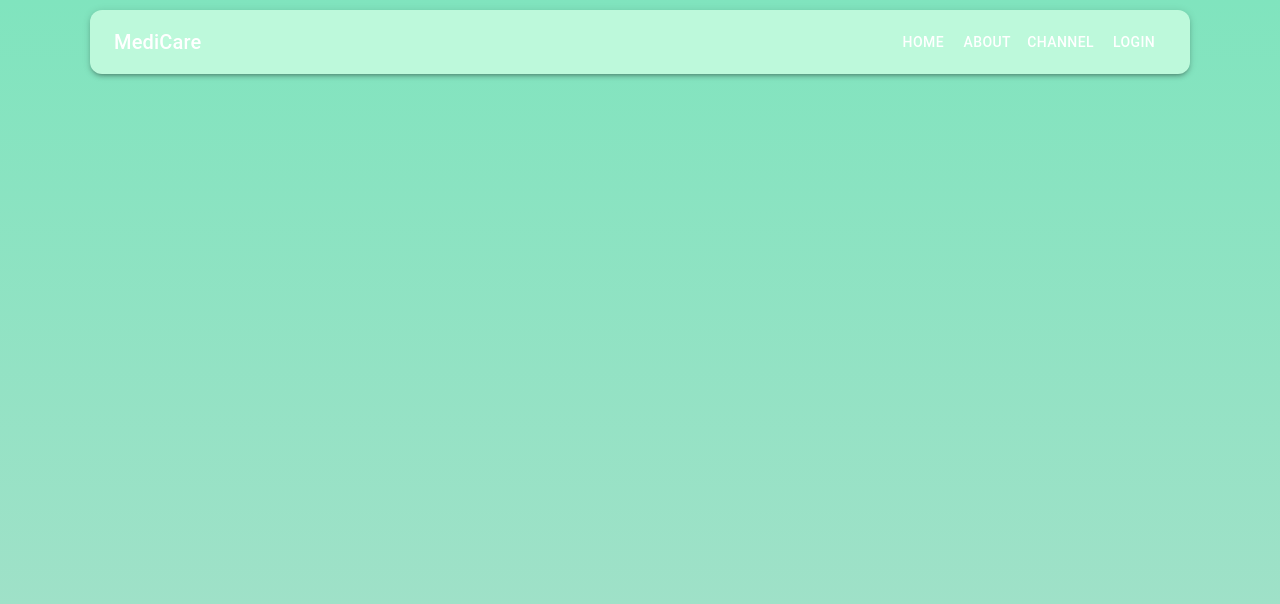
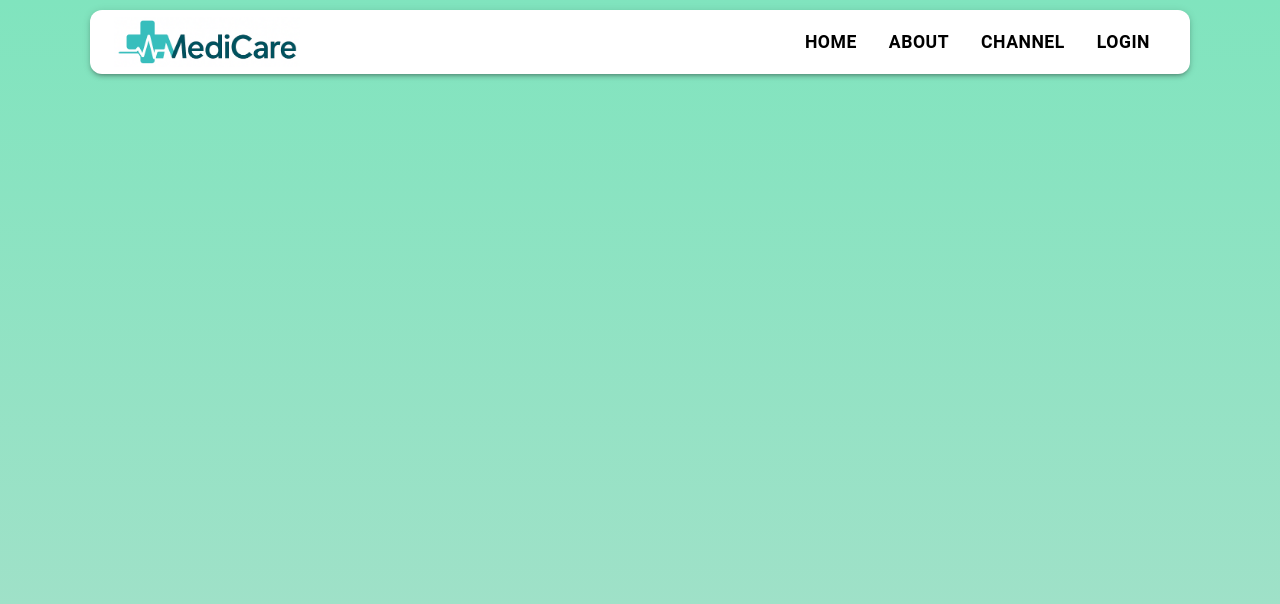
Before and after one commit to Chehan001/mini-project-medical-center-management-system-frontend, a React (Create React App) app: page / in a window 1280 px wide. Shown: the top 604 px of the page. Built offline with nearby package versions, Linux system fonts and the light colour scheme.

Commit message:
Add_medicare_logo

```diff
--- a/src/components/NavBar.jsx
+++ b/src/components/NavBar.jsx
@@ -1,7 +1,15 @@
 import React, { useState } from 'react';
 import {
-  AppBar, Toolbar, Typography, Button, Box, IconButton, Drawer,
-  List, ListItem, ListItemText
+  AppBar,
+  Toolbar,
+  Typography,
+  Button,
+  Box,
+  IconButton,
+  Drawer,
+  List,
+  ListItem,
+  ListItemText
 } from '@mui/material';
 import MenuIcon from '@mui/icons-material/Menu';
 import { Link } from 'react-router-dom';
@@ -26,10 +34,11 @@ const NavBar = () => {
 
   return (
     <AppBar
-      position="sticky"   //  sticks on top, no white gap
+      position="sticky"
       elevation={3}
       sx={{
-        backgroundColor: '#BDF9DB',
+        backgroundColor: '#ffffff', // White navbar background
+        color: 'black',             // Black text
         ...( !isMobile && {
           marginTop: '10px',
           borderRadius: '12px',
@@ -39,16 +48,22 @@ const NavBar = () => {
       }}
     >
       <Toolbar>
-        <Typography variant="h6" sx={{ flexGrow: 1 }}>
-          MediCare
-        </Typography>
+        {/* Logo + Text */}
+        <Box sx={{ display: 'flex', alignItems: 'center', flexGrow: 1 }}>
+          <img
+            src="/medicare_logo.png" // <-- fixed path
+            alt=""
+            style={{ height: '50px', objectFit: 'contain', marginRight: '10px' }}
+          />
+
+        </Box>
 
         {isMobile ? (
           <>
             <IconButton
               edge="end"
-              color="inherit"
               onClick={toggleDrawer(true)}
+              sx={{ color: 'black' }}
             >
               <MenuIcon />
             </IconButton>
@@ -72,7 +87,16 @@ const NavBar = () => {
                       component={Link}
                       to={item.path}
                     >
-                      <ListItemText primary={item.text} />
+                      <ListItemText
+                        primary={item.text}
+                        primaryTypographyProps={{
+                          sx: {
+                            fontWeight: 'bold',
+                            fontSize: '1.2rem',
+                            color: 'black',
+                          }
+                        }}
+                      />
                     </ListItem>
                   ))}
                 </List>
@@ -84,9 +108,14 @@ const NavBar = () => {
             {navItems.map((item) => (
               <Button
                 key={item.text}
-                color="inherit"
                 component={Link}
                 to={item.path}
+                sx={{
+                  fontWeight: 'bold',
+                  fontSize: '1.1rem',
+                  color: 'black',
+                  mx: 1,
+                }}
               >
                 {item.text}
               </Button>
```
Also changed, not shown: public/medicare_logo.png (added), src/assets/medicare-logo.png.png (added).
